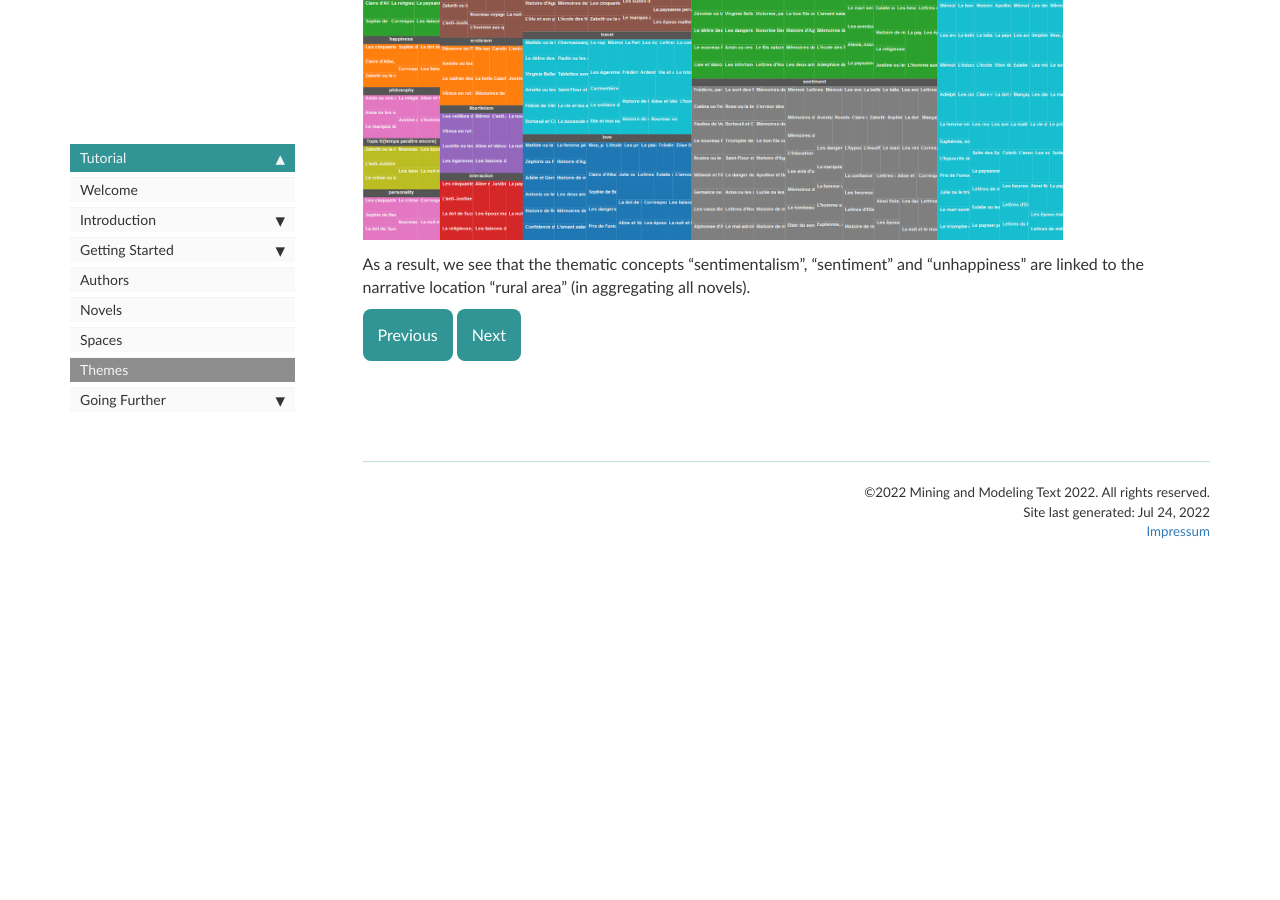
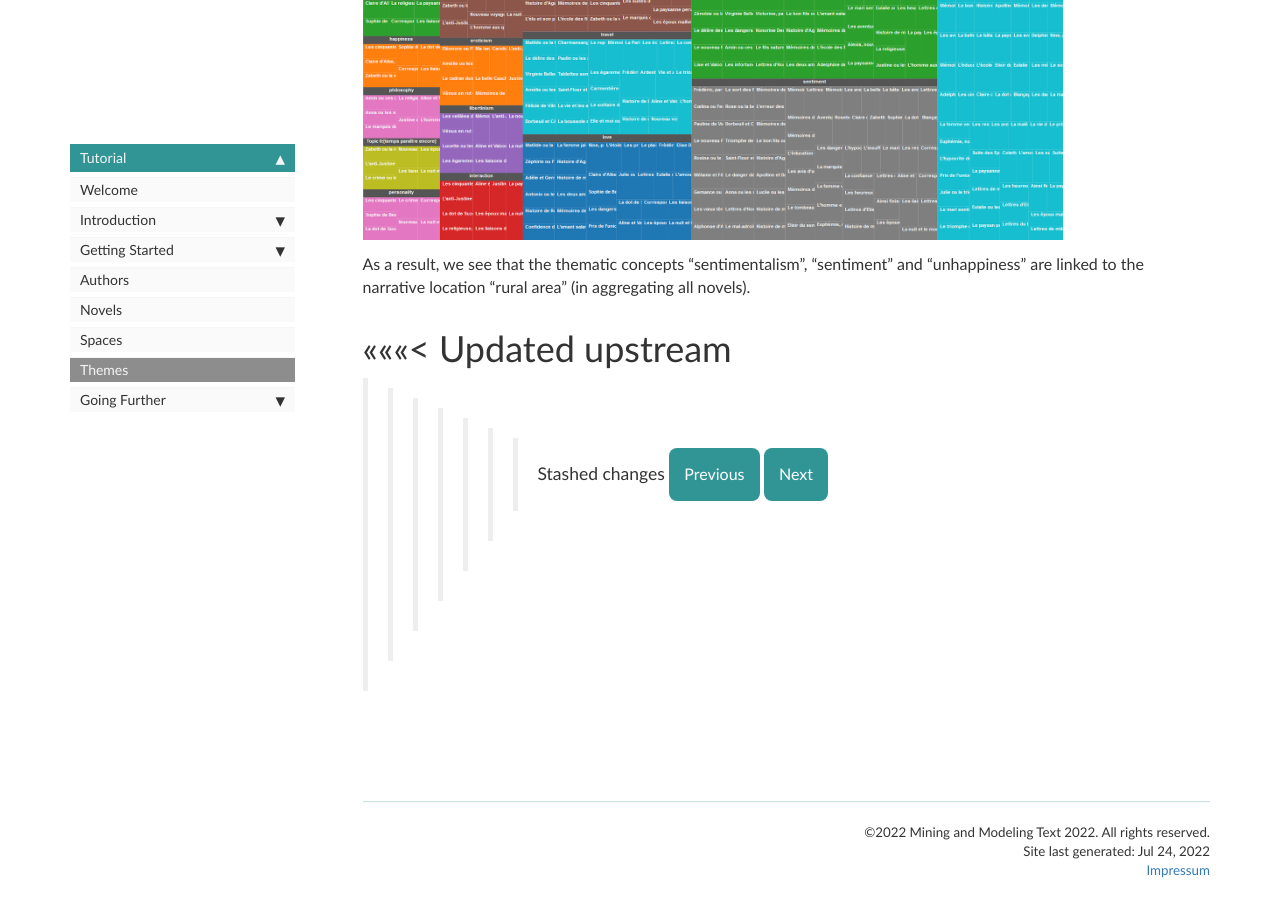
Before and after one commit to MiMoText/MiMoTextBase_Tutorial, a Jekyll site: the page built from pages/tutorial/themes.md, in a window 1280 px wide and 900 px high, scrolled down 1474 px. Built offline with Jekyll 4.4.1, drawn with Linux system fonts in a browser that asks for light colours; comment, search, counter and statistics services are not loaded; our own code applies the rules of GitHub Pages for plain Markdown files; before the commit the page ends 2035 px from its top, so only the background shows below that.

```diff
--- a/pages/tutorial/themes.md
+++ b/pages/tutorial/themes.md
@@ -38,4 +38,8 @@
 
 As a result, we see that the thematic concepts “sentimentalism”, “sentiment” and “unhappiness” are linked to the narrative location “rural area” (in aggregating all novels).
 
+<<<<<<< Updated upstream
+=======
+
+>>>>>>> Stashed changes
 [Previous](./spaces.html){: .btn-primary} [Next](./change_over_time.html){: .btn-primary}
```
